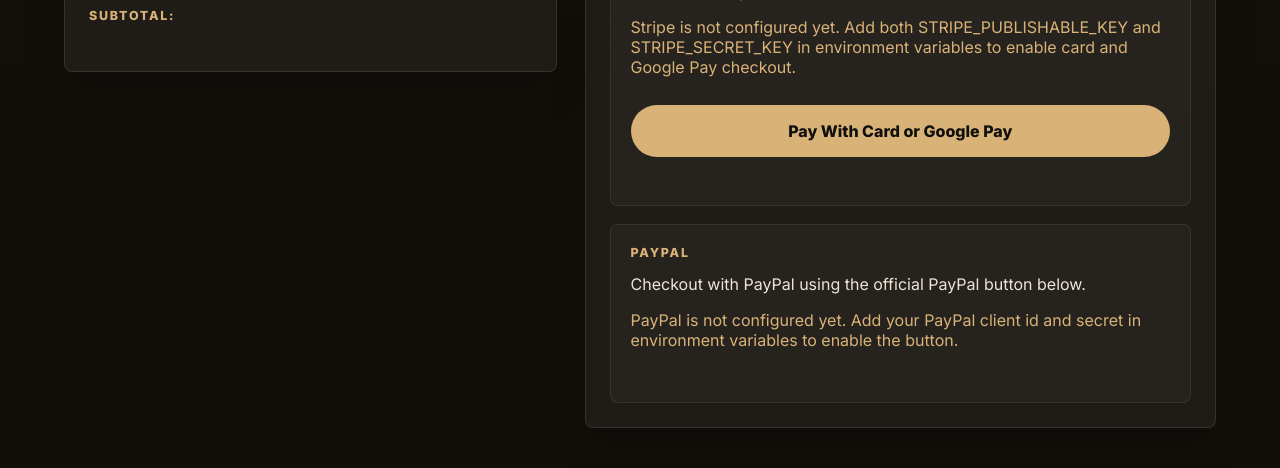
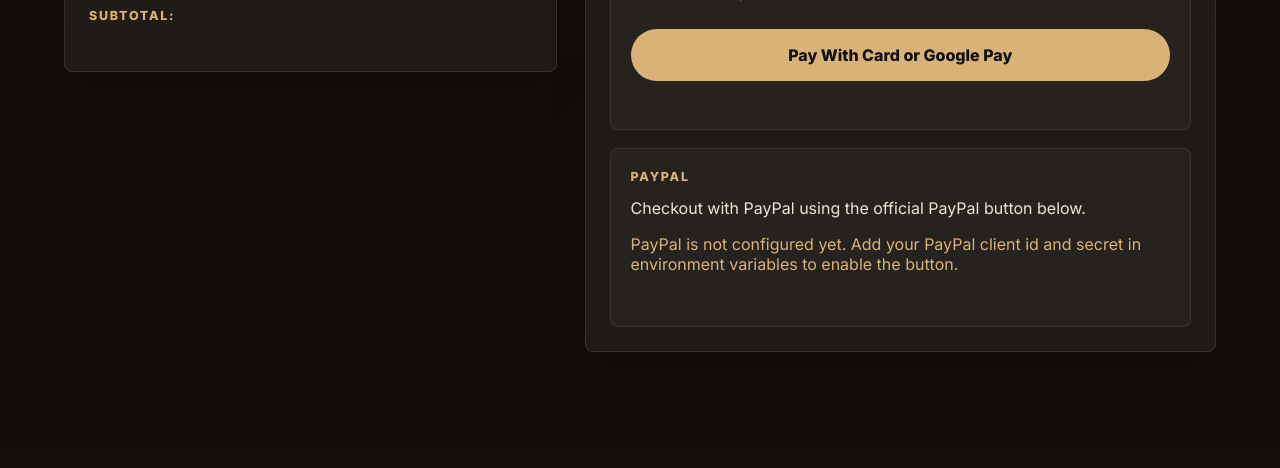
Before and after one commit to Immunemarz/drivedesk, a Django app: template templates/showcase/checkout.html in a window 1280 px wide. Shown: the part 564-1032 px from the top of the page. After the commit the page ends 916 px from the top, so only its background shows below. Run offline with Django 5.2, Linux system fonts and the light colour scheme; the template is opened without the code that fills it, so the values that code supplies are empty; some libraries are stand-ins or nearby versions.

Commit message:
changing html for stripe

```diff
--- a/templates/showcase/checkout.html
+++ b/templates/showcase/checkout.html
@@ -10,9 +10,9 @@
     <link href="https://fonts.googleapis.com/css2?family=Inter:wght@400;500;600;700;800&family=Playfair+Display:wght@700&display=swap" rel="stylesheet">
     <link rel="icon" href="{% static 'images/drivedesk-logo.svg' %}" type="image/svg+xml">
     <link rel="stylesheet" href="{% static 'css/style.css' %}">
-    {% if stripe_configured %}
+
     <script src="https://js.stripe.com/v3/"></script>
-    {% endif %}
+
     {% if paypal_client_id %}
     <script src="https://www.paypal.com/sdk/js?client-id={{ paypal_client_id }}&currency=USD&intent=capture"></script>
     {% endif %}
@@ -76,9 +76,7 @@
                     <div class="payment-box">
                         <p class="eyebrow">Card / Google Pay</p>
                         <p class="payment-copy">Start a secure Stripe Checkout session. Cards are always available. Google Pay appears on supported Chrome devices and browsers when enabled in Stripe.</p>
-                        {% if not stripe_configured %}
-                        <p class="payment-warning">Stripe is not configured yet. Add both STRIPE_PUBLISHABLE_KEY and STRIPE_SECRET_KEY in environment variables to enable card and Google Pay checkout.</p>
-                        {% endif %}
+
                         <button id="stripe-checkout-button" class="checkout-action" type="button" {% if not stripe_configured %}disabled{% endif %}>Pay With Card or Google Pay</button>
                         <small id="stripe-checkout-status" class="checkout-status"></small>
                     </div>
```
